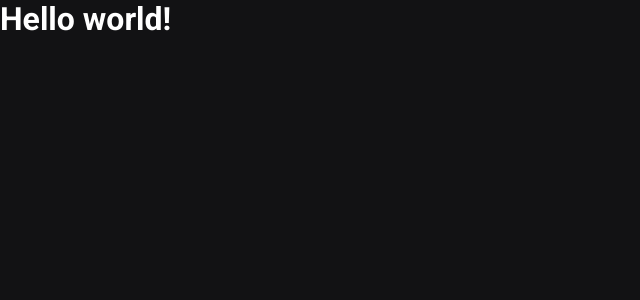
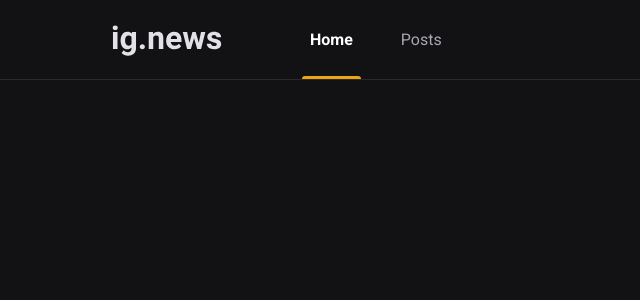
Before and after one commit to wesley-rfa/ignite-ig-news, a Next.js app: page / in a window 1280 px wide. Shown: the top 300 px of the page, without its empty margins (0-640 px from the left). Built offline with nearby package versions, Linux system fonts and the light colour scheme.

Commit message:
adicionando componente Header

```diff
--- a/src/components/Header/index.tsx
+++ b/src/components/Header/index.tsx
@@ -1,8 +1,14 @@
+import styles from './styles.module.scss'
+
 export function Header() {
   return (
-    <header>
-      <div>
+    <header className={styles.headerContainer}>
+      <div className={styles.headerContent}>
         <img src="/images/logo.svg" alt="ig.news" />
+        <nav>
+          <a className={styles.active}>Home</a>
+          <a>Posts</a>
+        </nav>
       </div>
     </header>
   )
--- a/src/components/Header/styles.module.scss
+++ b/src/components/Header/styles.module.scss
@@ -0,0 +1,54 @@
+.headerContainer {
+  height: 5rem;
+  border-bottom: 1px solid var(--gray-800);
+}
+
+.headerContent {
+  max-width: 1120px;
+  height: 5rem;
+  margin: 0 auto;
+  padding: 0 2rem;
+
+  display: flex;
+  align-items: center;
+
+  nav {
+    margin-left: 5rem;
+    height: 5rem;
+
+    a {
+      display: inline-block;
+      position: relative;
+      padding: 0 0.5rem;
+      height: 5rem;
+      line-height: 5rem;
+      color: var(--gray-300);
+
+      transition: color 0.5s;
+
+      & + a {
+        margin-left: 2rem;
+      }
+
+      &:hover {
+        color: var(--white);
+      }
+
+      &.active {
+        color: var(--white);
+        font-weight: bold;
+      }
+
+      &.active::after {
+        content: "";
+        height: 3px;
+        border-radius: 3px 3px 0 0;
+        width: 100%;
+        position: absolute;
+        bottom: 1px;
+        left: 0;
+        background: var(--yellow-500);
+      }
+    }
+  }
+}
--- a/src/pages/_app.tsx
+++ b/src/pages/_app.tsx
@@ -1,7 +1,15 @@
+import { AppProps } from 'next/app'
+import { Header } from '../components/Header'
+
 import '../styles/global.scss'
 
-function MyApp({ Component, pageProps }) {
-  return <Component {...pageProps} />
+function MyApp({ Component, pageProps }: AppProps) {
+  return (
+    <>
+      <Header />
+      <Component {...pageProps} />
+    </>
+  )
 }
 
 export default MyApp
--- a/src/pages/_document.tsx
+++ b/src/pages/_document.tsx
@@ -7,6 +7,7 @@
         <Head>
           <link rel="preconnect" href="https://fonts.googleapis.com" />
           <link href="https://fonts.googleapis.com/css2?family=Roboto:wght@400;500;700;900&display=swap" rel="stylesheet" />
+          <link rel="shortcut icon" href="/favicon.png" type="image/png" />
         </Head>
         <body>
           <Main />
--- a/src/pages/index.tsx
+++ b/src/pages/index.tsx
@@ -6,9 +6,6 @@
       <Head>
         <title>Início | ig.news</title>
       </Head>
-      <h1>
-        Hello world!
-      </h1>
     </>
   )
 }
--- a/src/styles/global.scss
+++ b/src/styles/global.scss
@@ -9,6 +9,7 @@
 
   --gray-100: #e1e1e6;
   --gray-300: #a8a8b3;
+  --gray-800: #29292e;
   --gray-900: #121214;
 
   --cyan-500: #61dafb;
```
